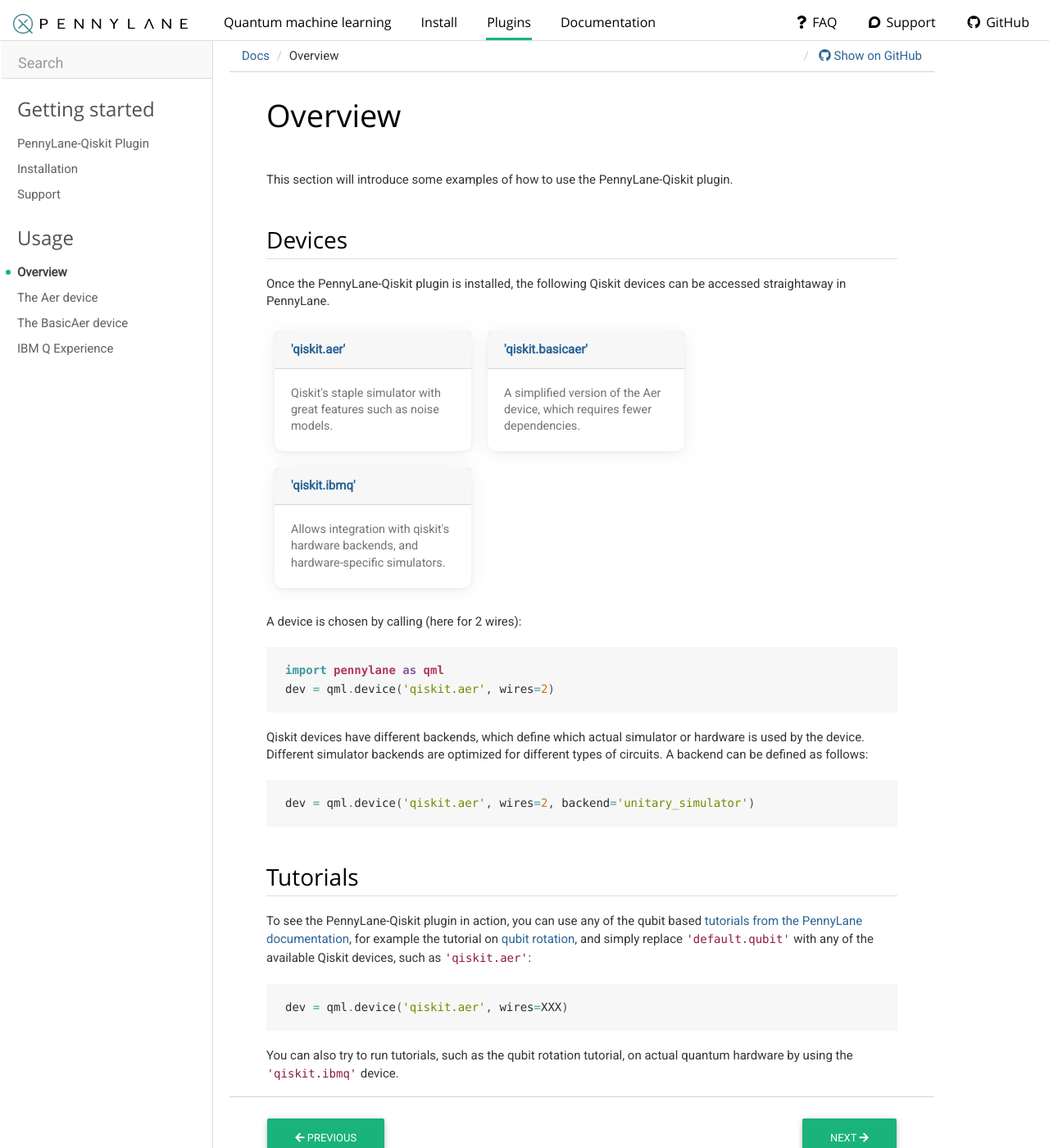
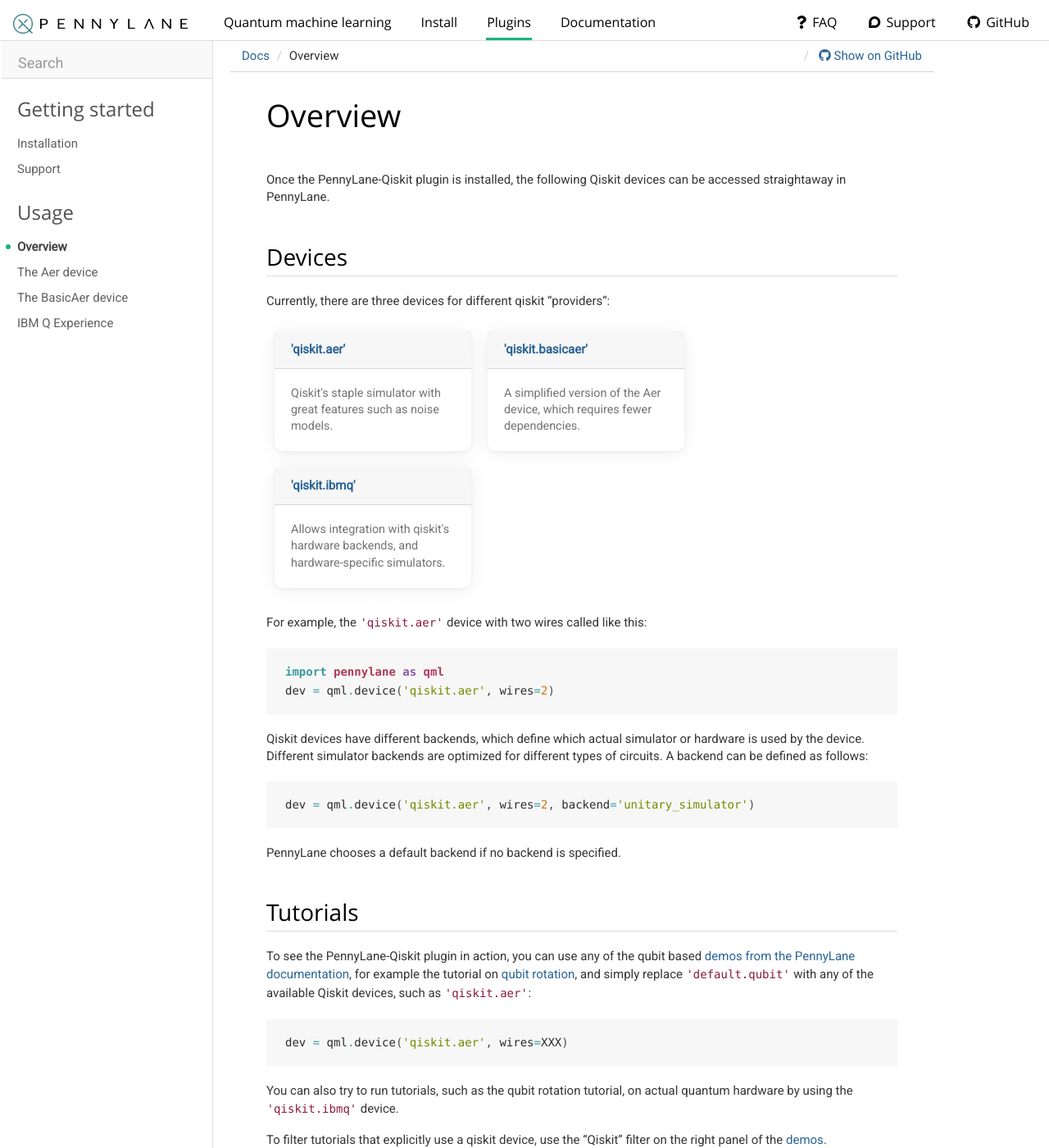
Before and after one commit to PennyLaneAI/pennylane-qiskit, a Sphinx documentation site: the page built from doc/devices/overview.rst, in a window 1280 px wide and 1400 px high. Shown: the whole window at 82% size. Built offline with Sphinx 7.4.7, drawn with Linux system fonts in a browser that asks for light colours; nearby versions of some CDN libraries; the version number could not be read and is left out.

Commit message:
polish more

```diff
--- a/doc/about.rst
+++ /dev/null
@@ -1,14 +0,0 @@
-PennyLane-Qiskit Plugin
-#######################
-
-.. include:: ../README.rst
-  :start-after: header-start-inclusion-marker-do-not-remove
-  :end-before: header-end-inclusion-marker-do-not-remove
-
-.. include:: ../README.rst
-  :start-after:	howtocite-start-inclusion-marker-do-not-remove
-  :end-before: howtocite-end-inclusion-marker-do-not-remove
-
-.. include:: ../README.rst
-  :start-after:	license-start-inclusion-marker-do-not-remove
-  :end-before: license-end-inclusion-marker-do-not-remove
--- a/doc/conf.py
+++ b/doc/conf.py
@@ -407,4 +407,3 @@
 
 def setup(app):
     app.add_directive('devicegalleryitem', CustomDeviceGalleryItemDirective)
-    app.add_stylesheet('xanadu_gallery.css')
--- a/doc/devices/aer.rst
+++ b/doc/devices/aer.rst
@@ -31,18 +31,20 @@
 Backends
 ~~~~~~~~
 
-Qiskit's Aer layer has several backends, for example ``'qasm_simulator'``,
-``'statevector_simulator'``, ``'unitary_simulator'``. For more information on backends, please visit the
+Qiskit's Aer has several backends, for example ``'qasm_simulator'``,
+``'statevector_simulator'``, ``'unitary_simulator'``.
+If no backend is specified, PennyLane uses the ``'qasm_simulator'`.
+For more information on available backends, please visit the
 `qiskit documentation <https://qiskit.org/documentation/the_elements.html#aer>`_ and the
 `qiskit tutorials <https://qiskit.org/documentation/tutorials/advanced/aer/1_aer_provider.html>`_.
 
-You can change a device's backend with
+You can change an ``'qiskit.aer'`` device's backend with
 
 .. code-block:: python
 
     dev = qml.device('qiskit.aer', wires=2, backend='unitary_simulator')
 
-To get a current overview what backends are available you can query this by
+To get a current overview what backends are available you can query
 
 .. code-block:: python
 
--- a/doc/devices/overview.rst
+++ b/doc/devices/overview.rst
@@ -1,13 +1,13 @@
 Overview
 ========
 
-This section will introduce some examples of how to use the PennyLane-Qiskit plugin.
+Once the PennyLane-Qiskit plugin is installed, the following Qiskit devices
+can be accessed straightaway in PennyLane.
 
 Devices
 ~~~~~~~
 
-Once the PennyLane-Qiskit plugin is installed, the following Qiskit devices
-can be accessed straightaway in PennyLane.
+Currently, there are three devices for different qiskit "providers":
 
 .. devicegalleryitem::
     :name: 'qiskit.aer'
@@ -29,7 +29,7 @@
         <div style='clear:both'></div>
         </br>
 
-A device is chosen by calling (here for 2 wires):
+For example, the ``'qiskit.aer'`` device with two wires called like this:
 
 .. code-block:: python
 
@@ -44,13 +44,14 @@
 
     dev = qml.device('qiskit.aer', wires=2, backend='unitary_simulator')
 
+PennyLane chooses a default backend if no backend is specified.
 
 Tutorials
 ~~~~~~~~~
 
-To see the PennyLane-Qiskit plugin in action, you can use any of the qubit based `tutorials
-from the PennyLane documentation <https://pennylane.ai/qml/beginner.html>`_, for example
-the tutorial on `qubit rotation <https://pennylane.ai/qml/tutorial/tutorial_qubit_rotation.html>`_,
+To see the PennyLane-Qiskit plugin in action, you can use any of the qubit based `demos
+from the PennyLane documentation <https://pennylane.ai/qml/demonstrations.html>`_, for example
+the tutorial on `qubit rotation <https://pennylane.ai/qml/demos/tutorial_qubit_rotation.html>`_,
 and simply replace ``'default.qubit'`` with any of the available Qiskit devices, such as ``'qiskit.aer'``:
 
 .. code-block:: python
@@ -59,3 +60,6 @@
 
 You can also try to run tutorials, such as the qubit rotation tutorial, on actual quantum hardware by
 using the ``'qiskit.ibmq'`` device.
+
+To filter tutorials that explicitly use a qiskit device, use the "Qiskit" filter on the right panel of the
+`demos <https://pennylane.ai/qml/demonstrations.html>`_.
--- a/doc/index.rst
+++ b/doc/index.rst
@@ -1,4 +1,4 @@
-PennyLane Qiskit Plugin
+PennyLane-Qiskit Plugin
 #######################
 
 :Release: |release|
@@ -16,10 +16,9 @@
   :start-after:	header-start-inclusion-marker-do-not-remove
   :end-before: header-end-inclusion-marker-do-not-remove
 
-Contents
-========
-
-.. rst-class:: contents local topic
+.. include:: ../README.rst
+  :start-after:	license-start-inclusion-marker-do-not-remove
+  :end-before: license-end-inclusion-marker-do-not-remove
 
 .. toctree::
    :maxdepth: 2
```
Also changed, not shown: other parts of doc/index.rst (+0 -5 lines).
